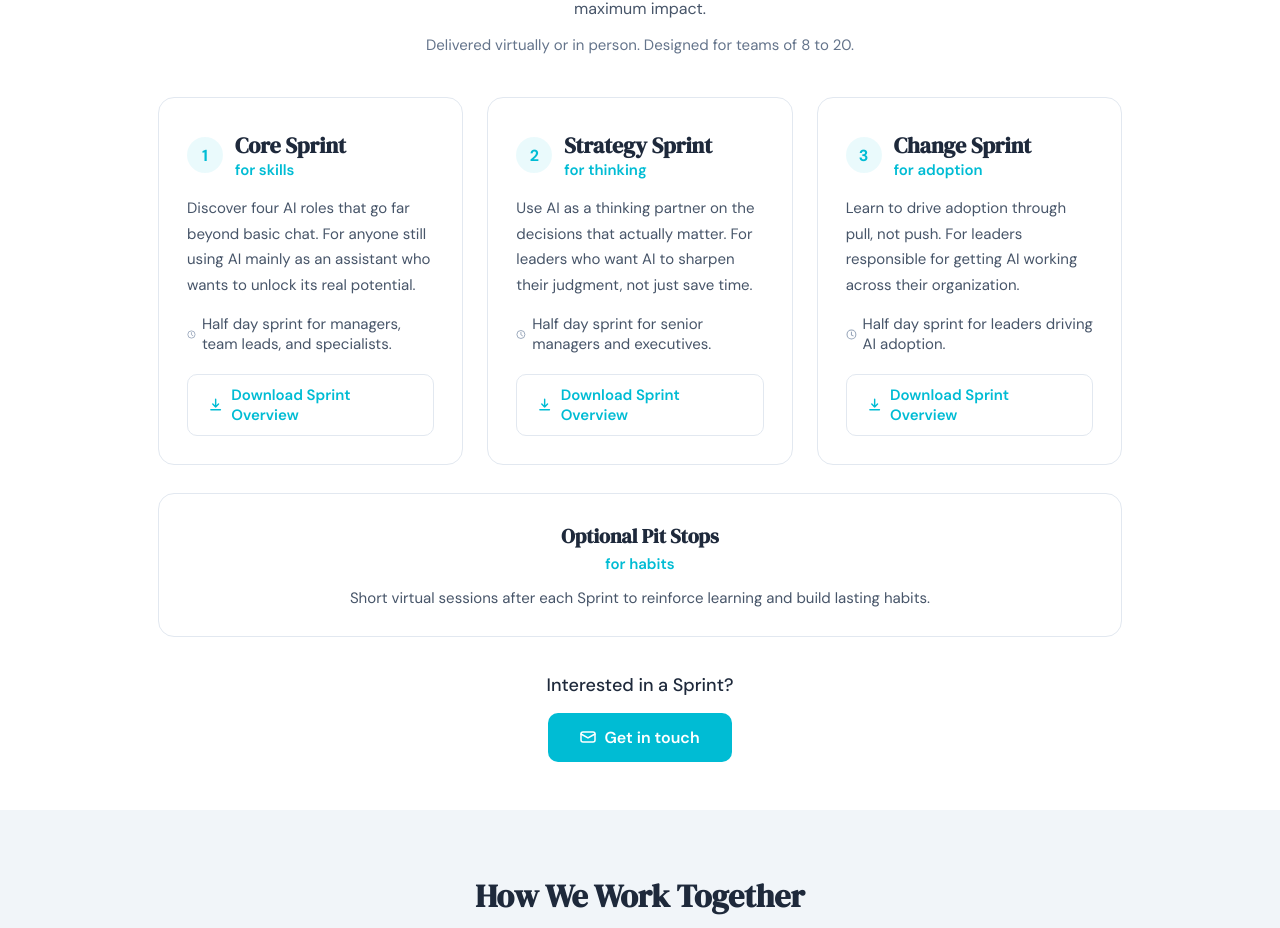
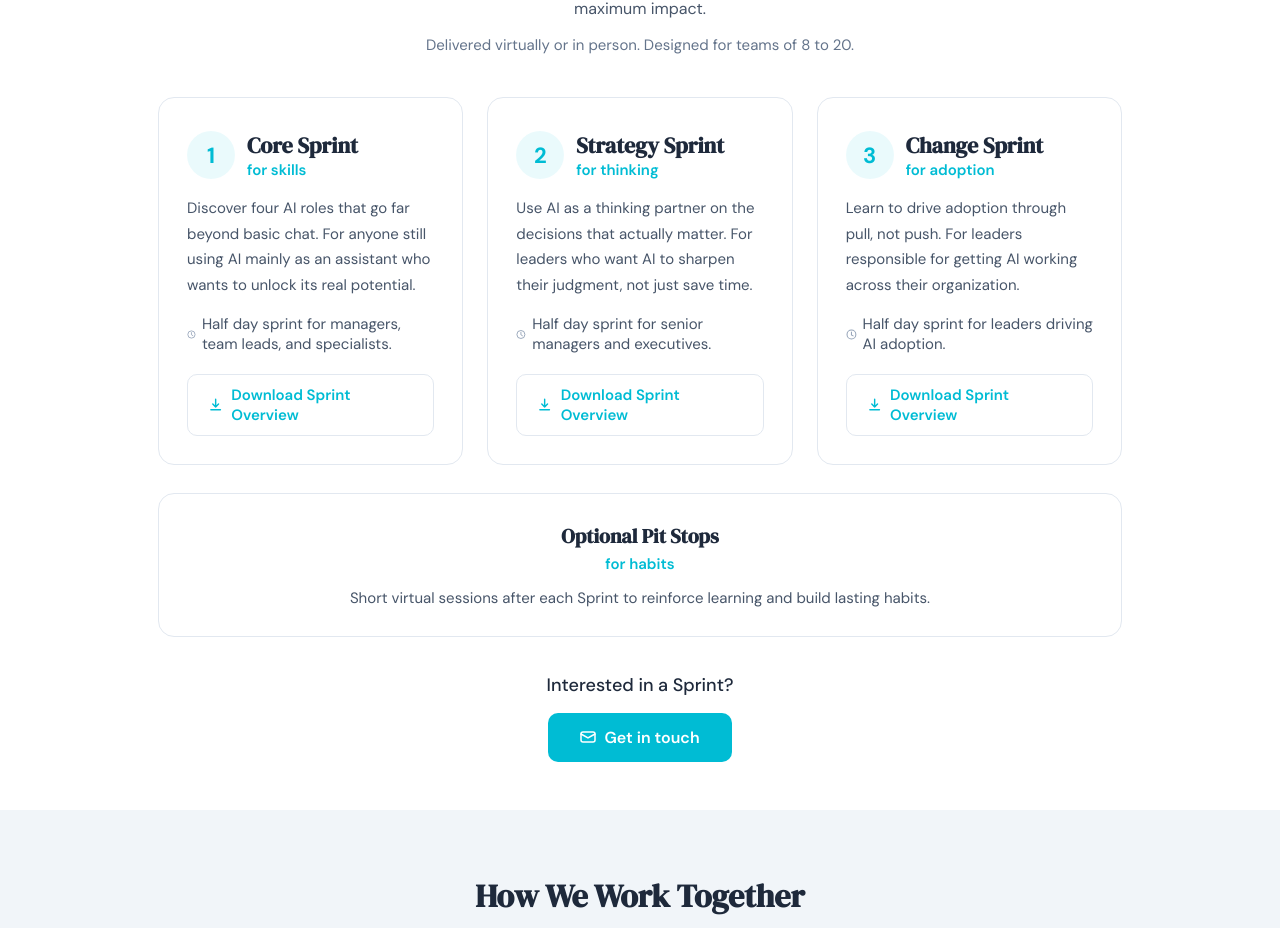
Before and after one commit to coachbay/site, a React (Vite) app: page / in a window 1280 px wide. Shown: the part 1134-2062 px from the top of the page. Built offline with nearby package versions, Linux system fonts and the light colour scheme.

Commit message:
Bigger sprint number circles (36px to 48px, font 16 to 22)

```diff
--- a/LandingPage.jsx
+++ b/LandingPage.jsx
@@ -208,7 +208,7 @@ export default function LandingPage({ onNavigate }) {
             onMouseLeave={(e) => { e.currentTarget.style.borderColor = "#e2e8f0"; e.currentTarget.style.transform = "translateY(0)"; e.currentTarget.style.boxShadow = "none"; }}
             >
               <div style={{ display: "flex", alignItems: "center", gap: 12, marginBottom: 16 }}>
-                <div style={{ width: 36, height: 36, borderRadius: "50%", background: `${CYAN}15`, display: "flex", alignItems: "center", justifyContent: "center", color: CYAN, fontSize: 16, fontWeight: 700 }}>{s.num}</div>
+                <div style={{ width: 48, height: 48, borderRadius: "50%", background: `${CYAN}15`, display: "flex", alignItems: "center", justifyContent: "center", color: CYAN, fontSize: 22, fontWeight: 700 }}>{s.num}</div>
                 <div>
                   <h3 style={{ fontFamily: "'DM Serif Display', serif", fontSize: 22, color: "#1e293b", margin: 0 }}>{s.title}</h3>
                   <p style={{ color: CYAN, fontSize: 15, fontWeight: 600, margin: 0 }}>{s.tagline}</p>
```
